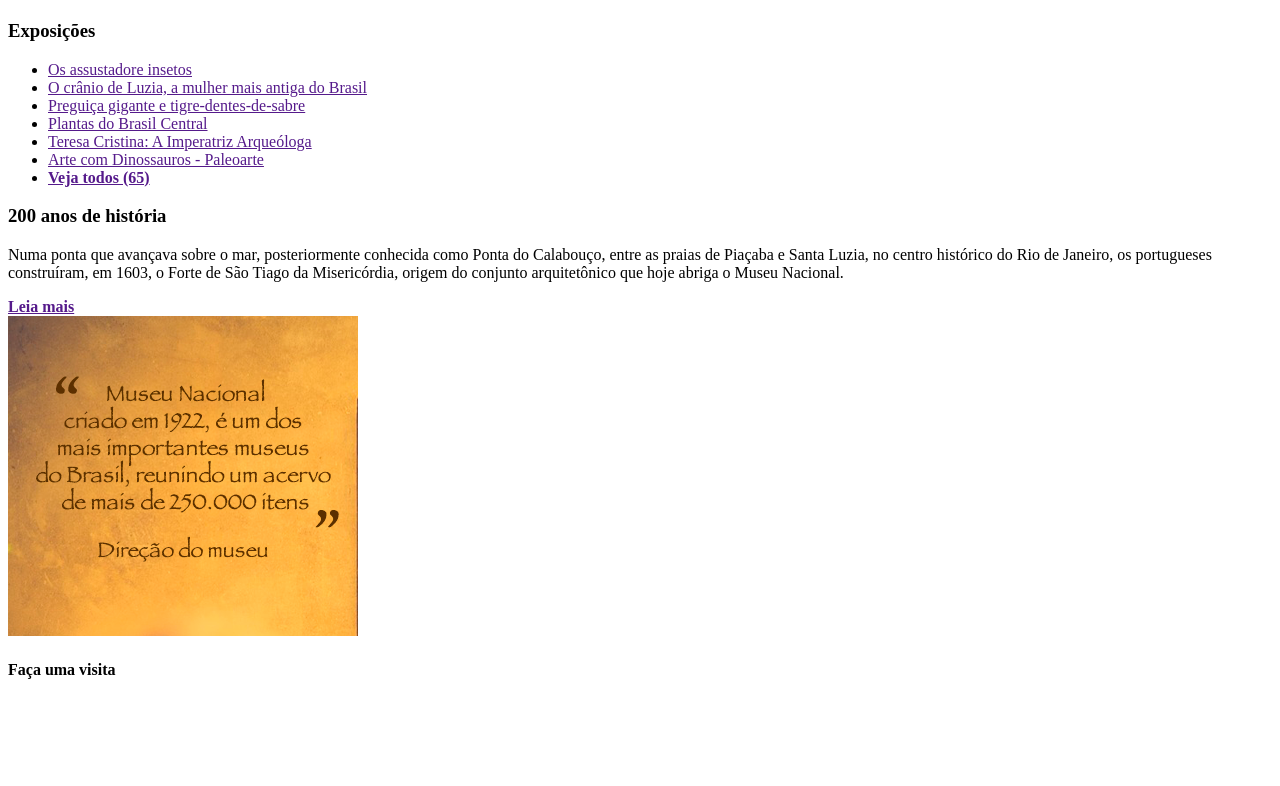
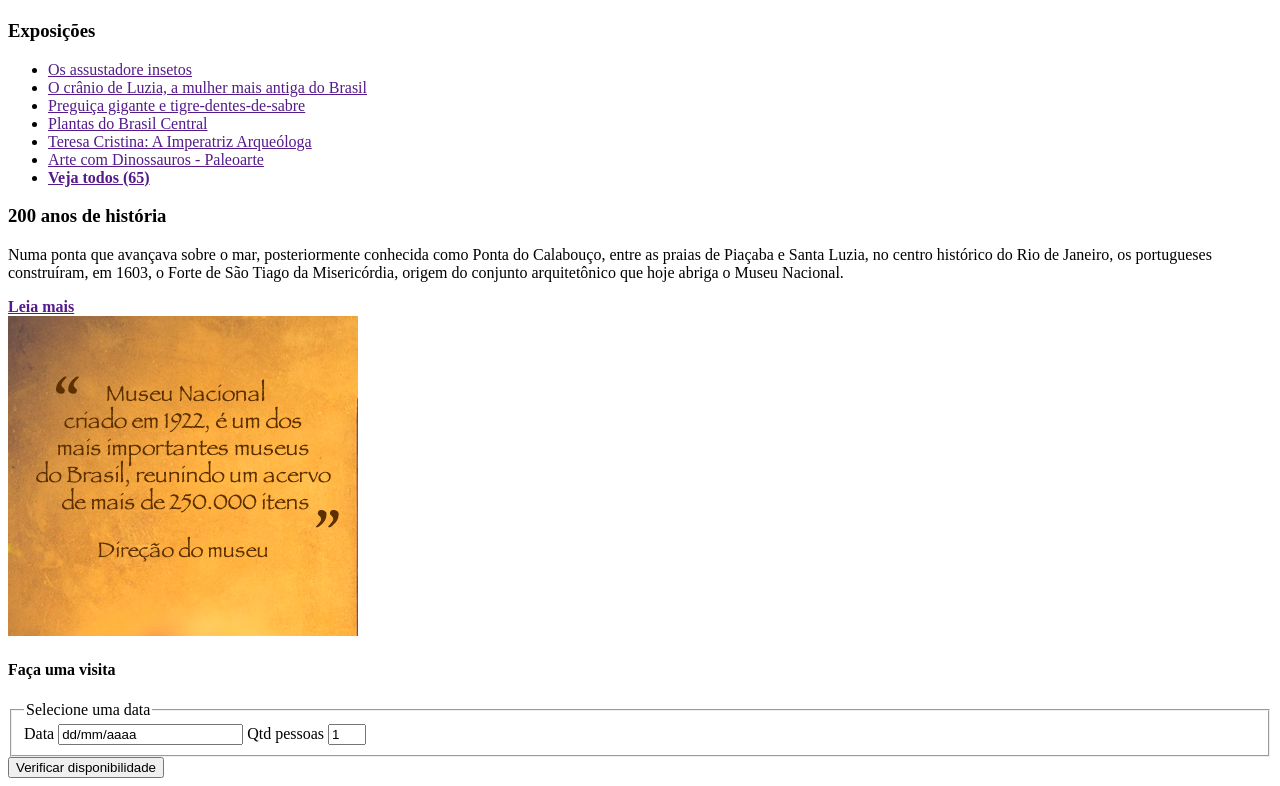
Before and after one commit to ThiagoLimaC/microprojeto-css-MuseuNacional, a plain HTML site: page index.html in a window 1280 px wide. Shown: the part 778-1564 px from the top of the page. Before the commit the page ends 1479 px from the top, so only its background shows below. Drawn offline with Linux system fonts and the light colour scheme.

Commit message:
Add booking form to the visit section of the homepage

```diff
--- a/index.html
+++ b/index.html
@@ -102,6 +102,18 @@
 
             <section id="visita">
                 <h4>Faça uma visita</h4>
+                <form action="">
+                    <fieldset>
+                        <legend>Selecione uma data</legend>
+                        <label>Data</label>
+                        <input class="campo" type="text" id="data" value="dd/mm/aaaa">
+
+                        <label>Qtd pessoas</label>
+                        <input class="campo" style="width: 30px;" type="text" id="qtd" value="1">
+                    </fieldset>
+
+                    <input type="submit" class="botao" value="Verificar disponibilidade">
+                </form>
             </section>
         </aside>
       </div>
```
